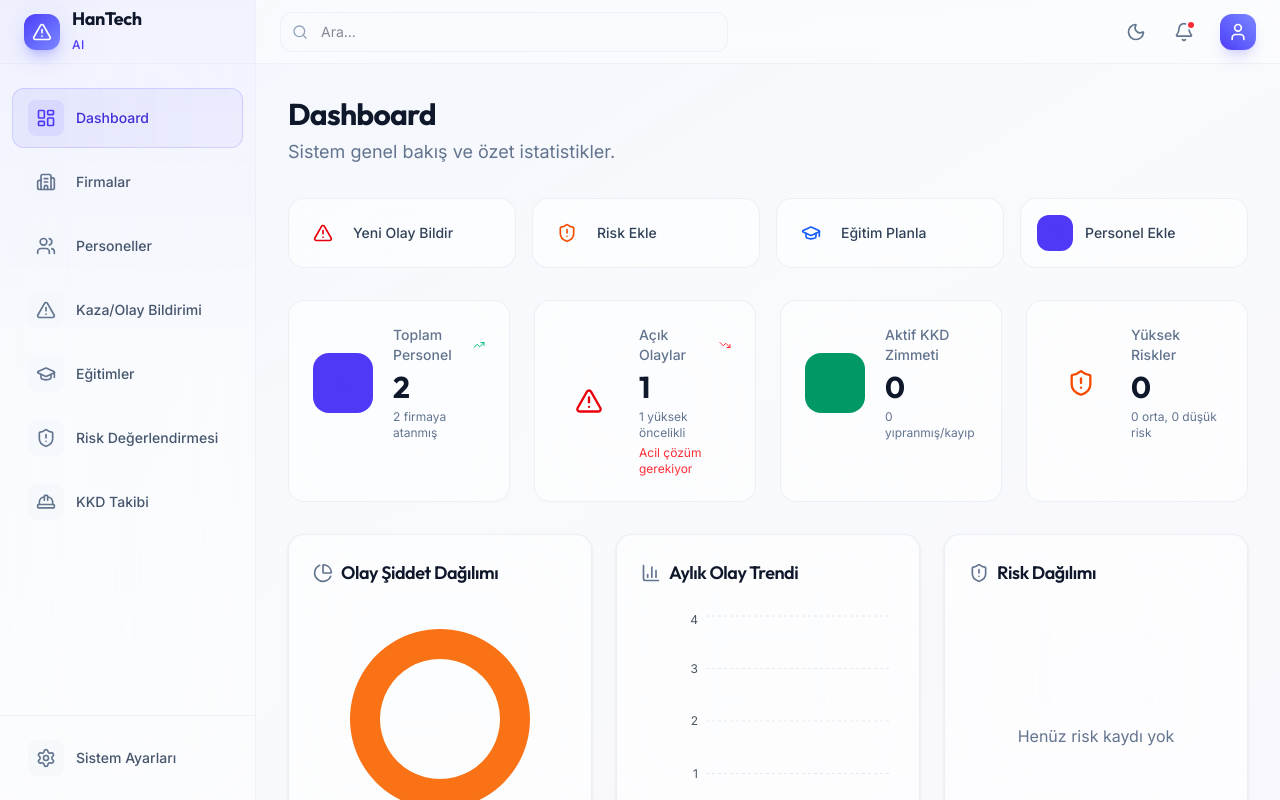
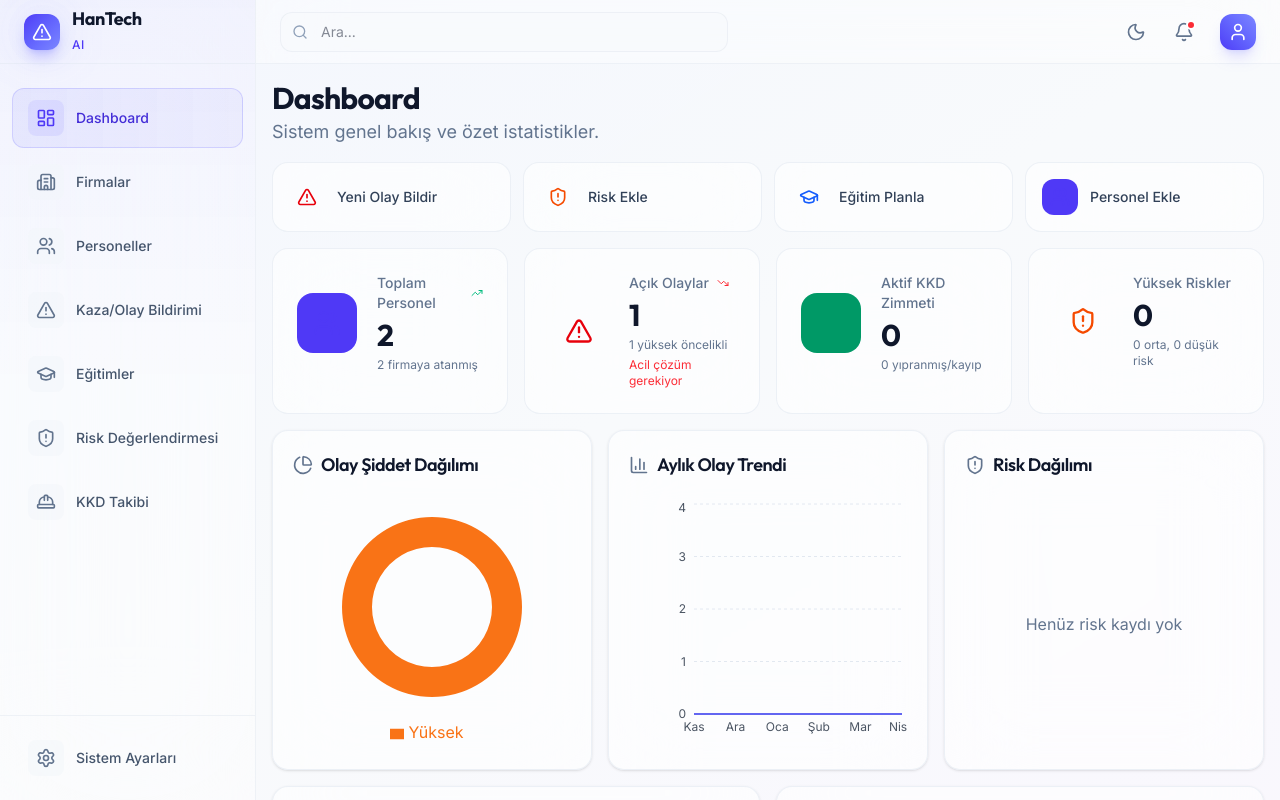
Before and after one commit to tunahanyilmazturk/denemeisg, a React (Vite) app: page / in a window 1280 px wide. Built offline with nearby package versions, Linux system fonts and the light colour scheme.

Commit message:
style: Tighten page layouts and reduce excessive spacing

```diff
--- a/src/components/layout/Layout.tsx
+++ b/src/components/layout/Layout.tsx
@@ -13,8 +13,8 @@ export const Layout = () => {
         <Sidebar />
         <div className="flex-1 flex flex-col overflow-hidden relative">
           <Header />
-          <main className="flex-1 overflow-y-auto p-6 lg:p-8 scroll-smooth">
-            <div className="mx-auto max-w-7xl">
+          <main className="flex-1 overflow-y-auto p-4 scroll-smooth">
+            <div className="mx-auto max-w-full">
               <Outlet />
             </div>
           </main>
--- a/src/pages/Companies.tsx
+++ b/src/pages/Companies.tsx
@@ -185,16 +185,14 @@ export const Companies = () => {
 
   return (
     <PageTransition>
-      <div className="space-y-6">
+      <div className="space-y-4">
         {/* Header */}
         <div className="flex flex-col sm:flex-row justify-between items-start sm:items-center gap-4">
           <div>
             <h1 className="text-3xl font-display font-bold tracking-tight text-slate-900 dark:text-white">
               Firmalar
             </h1>
-            <p className="text-slate-500 dark:text-slate-400 mt-1.5 text-lg">
-              Sistemde kayıtlı firmaları yönetin.
-            </p>
+            <p className="text-slate-500 dark:text-slate-400 mt-0.5 text-lg">Sistemde kayıtlı firmaları yönetin.</p>
           </div>
           <div className="flex items-center gap-3">
             <Button variant="secondary" onClick={handleExportExcel} className="gap-2">
--- a/src/pages/Dashboard.tsx
+++ b/src/pages/Dashboard.tsx
@@ -188,15 +188,15 @@ export const Dashboard = () => {
 
   return (
     <PageTransition>
-      <div className="space-y-8">
+      <div className="space-y-4">
         {/* Header */}
         <div>
           <h1 className="text-3xl font-display font-bold tracking-tight text-slate-900 dark:text-white">Dashboard</h1>
-          <p className="text-slate-500 dark:text-slate-400 mt-1.5 text-lg">Sistem genel bakış ve özet istatistikler.</p>
+          <p className="text-slate-500 dark:text-slate-400 mt-0.5 text-lg">Sistem genel bakış ve özet istatistikler.</p>
         </div>
 
         {/* Quick Actions */}
-        <div className="grid grid-cols-2 sm:grid-cols-4 gap-4">
+        <div className="grid grid-cols-2 sm:grid-cols-4 gap-3">
           {quickActions.map((action, idx) => (
             <motion.div
               key={action.label}
@@ -220,7 +220,7 @@ export const Dashboard = () => {
         </div>
 
         {/* Stats Grid */}
-        <div className="grid grid-cols-1 gap-6 sm:grid-cols-2 lg:grid-cols-4">
+        <div className="grid grid-cols-1 gap-4 sm:grid-cols-2 lg:grid-cols-4">
           {stats.map((stat, idx) => (
             <StatCard
               label={stat.label}
@@ -236,10 +236,10 @@ export const Dashboard = () => {
         </div>
 
         {/* Charts Row 1 */}
-        <div className="grid grid-cols-1 lg:grid-cols-3 gap-6">
+        <div className="grid grid-cols-1 lg:grid-cols-3 gap-4">
           {/* Incident Severity Distribution */}
-          <div className="bg-white/60 dark:bg-[#09090b]/60 backdrop-blur-2xl rounded-2xl shadow-sm border border-slate-200/60 dark:border-slate-800/60 p-6 hover:shadow-md transition-all duration-300">
-            <div className="flex items-center gap-2 mb-6">
+          <div className="bg-white/60 dark:bg-[#09090b]/60 backdrop-blur-2xl rounded-2xl shadow-sm border border-slate-200/60 dark:border-slate-800/60 p-5 hover:shadow-md transition-all duration-300">
+            <div className="flex items-center gap-2 mb-5">
               <PieChartIcon className="h-5 w-5 text-slate-500" />
               <h2 className="text-lg font-display font-semibold text-slate-900 dark:text-white">Olay Şiddet Dağılımı</h2>
             </div>
@@ -281,8 +281,8 @@ export const Dashboard = () => {
           </div>
 
           {/* Incident Trends */}
-          <div className="bg-white/60 dark:bg-[#09090b]/60 backdrop-blur-2xl rounded-2xl shadow-sm border border-slate-200/60 dark:border-slate-800/60 p-6 hover:shadow-md transition-all duration-300">
-            <div className="flex items-center gap-2 mb-6">
+          <div className="bg-white/60 dark:bg-[#09090b]/60 backdrop-blur-2xl rounded-2xl shadow-sm border border-slate-200/60 dark:border-slate-800/60 p-5 hover:shadow-md transition-all duration-300">
+            <div className="flex items-center gap-2 mb-5">
               <BarChart3 className="h-5 w-5 text-slate-500" />
               <h2 className="text-lg font-display font-semibold text-slate-900 dark:text-white">Aylık Olay Trendi</h2>
             </div>
@@ -312,8 +312,8 @@ export const Dashboard = () => {
           </div>
 
           {/* Risk Distribution */}
-          <div className="bg-white/60 dark:bg-[#09090b]/60 backdrop-blur-2xl rounded-2xl shadow-sm border border-slate-200/60 dark:border-slate-800/60 p-6 hover:shadow-md transition-all duration-300">
-            <div className="flex items-center gap-2 mb-6">
+          <div className="bg-white/60 dark:bg-[#09090b]/60 backdrop-blur-2xl rounded-2xl shadow-sm border border-slate-200/60 dark:border-slate-800/60 p-5 hover:shadow-md transition-all duration-300">
+            <div className="flex items-center gap-2 mb-5">
               <ShieldAlert className="h-5 w-5 text-slate-500" />
               <h2 className="text-lg font-display font-semibold text-slate-900 dark:text-white">Risk Dağılımı</h2>
             </div>
@@ -356,10 +356,10 @@ export const Dashboard = () => {
         </div>
 
         {/* Charts Row 2 & Lists */}
-        <div className="grid grid-cols-1 lg:grid-cols-2 gap-6">
+        <div className="grid grid-cols-1 lg:grid-cols-2 gap-4">
           {/* Incident Status */}
-          <div className="bg-white/60 dark:bg-[#09090b]/60 backdrop-blur-2xl rounded-2xl shadow-sm border border-slate-200/60 dark:border-slate-800/60 p-6 hover:shadow-md transition-all duration-300">
-            <div className="flex items-center gap-2 mb-6">
+          <div className="bg-white/60 dark:bg-[#09090b]/60 backdrop-blur-2xl rounded-2xl shadow-sm border border-slate-200/60 dark:border-slate-800/60 p-5 hover:shadow-md transition-all duration-300">
+            <div className="flex items-center gap-2 mb-5">
               <ListTodo className="h-5 w-5 text-slate-500" />
               <h2 className="text-lg font-display font-semibold text-slate-900 dark:text-white">Olay Durumları</h2>
             </div>
@@ -384,8 +384,8 @@ export const Dashboard = () => {
           </div>
 
           {/* Training Completion */}
-          <div className="bg-white/60 dark:bg-[#09090b]/60 backdrop-blur-2xl rounded-2xl shadow-sm border border-slate-200/60 dark:border-slate-800/60 p-6 hover:shadow-md transition-all duration-300">
-            <div className="flex items-center gap-2 mb-6">
+          <div className="bg-white/60 dark:bg-[#09090b]/60 backdrop-blur-2xl rounded-2xl shadow-sm border border-slate-200/60 dark:border-slate-800/60 p-5 hover:shadow-md transition-all duration-300">
+            <div className="flex items-center gap-2 mb-5">
               <GraduationCap className="h-5 w-5 text-slate-500" />
               <h2 className="text-lg font-display font-semibold text-slate-900 dark:text-white">Eğitim Durumları</h2>
             </div>
@@ -427,10 +427,10 @@ export const Dashboard = () => {
         </div>
 
         {/* Lists Row */}
-        <div className="grid grid-cols-1 lg:grid-cols-2 gap-6">
+        <div className="grid grid-cols-1 lg:grid-cols-2 gap-4">
           {/* Upcoming Trainings */}
-          <div className="bg-white/60 dark:bg-[#09090b]/60 backdrop-blur-2xl rounded-2xl shadow-sm border border-slate-200/60 dark:border-slate-800/60 p-6 hover:shadow-md transition-all duration-300">
-            <div className="flex items-center justify-between mb-6">
+          <div className="bg-white/60 dark:bg-[#09090b]/60 backdrop-blur-2xl rounded-2xl shadow-sm border border-slate-200/60 dark:border-slate-800/60 p-5 hover:shadow-md transition-all duration-300">
+            <div className="flex items-center justify-between mb-5">
               <div className="flex items-center gap-2">
                 <Calendar className="h-5 w-5 text-slate-500" />
                 <h2 className="text-lg font-display font-semibold text-slate-900 dark:text-white">Yaklaşan Eğitimler</h2>
--- a/src/pages/Incidents.tsx
+++ b/src/pages/Incidents.tsx
@@ -207,16 +207,14 @@ export const Incidents = () => {
 
   return (
     <PageTransition>
-      <div className="space-y-6">
+      <div className="space-y-4">
         {/* Header */}
         <div className="flex flex-col sm:flex-row justify-between items-start sm:items-center gap-4">
           <div>
             <h1 className="text-3xl font-display font-bold tracking-tight text-slate-900 dark:text-white">
               Kaza ve Olay Bildirimleri
             </h1>
-            <p className="text-slate-500 dark:text-slate-400 mt-1.5 text-lg">
-              İş kazaları ve ramak kala olaylarını takip edin.
-            </p>
+            <p className="text-slate-500 dark:text-slate-400 mt-0.5 text-lg">İş kazaları ve ramak kala olaylarını takip edin.</p>
           </div>
           <div className="flex items-center gap-3">
             <Button variant="secondary" onClick={handleExportExcel} className="gap-2">
--- a/src/pages/PPE.tsx
+++ b/src/pages/PPE.tsx
@@ -215,12 +215,12 @@ export const PPEPage = () => {
 
   return (
     <PageTransition>
-      <div className="space-y-6">
+      <div className="space-y-4">
         {/* Header */}
         <div className="flex flex-col sm:flex-row justify-between items-start sm:items-center gap-4">
           <div>
             <h1 className="text-3xl font-display font-bold tracking-tight text-slate-900 dark:text-white">KKD Takibi</h1>
-            <p className="text-slate-500 dark:text-slate-400 mt-1.5 text-lg">Kişisel Koruyucu Donanım zimmet ve durum takibi.</p>
+            <p className="text-slate-500 dark:text-slate-400 mt-0.5 text-lg">Kişisel Koruyucu Donanım zimmet ve durum takibi.</p>
           </div>
           <div className="flex items-center gap-3">
             <Button variant="secondary" onClick={handleExportExcel} className="gap-2">
--- a/src/pages/Personnel.tsx
+++ b/src/pages/Personnel.tsx
@@ -189,16 +189,14 @@ export const PersonnelPage = () => {
 
   return (
     <PageTransition>
-      <div className="space-y-6">
+      <div className="space-y-4">
         {/* Header */}
         <div className="flex flex-col sm:flex-row justify-between items-start sm:items-center gap-4">
           <div>
             <h1 className="text-3xl font-display font-bold tracking-tight text-slate-900 dark:text-white">
               Personeller
             </h1>
-            <p className="text-slate-500 dark:text-slate-400 mt-1.5 text-lg">
-              Kendi çalışanlarımızı ve firma atamalarını yönetin.
-            </p>
+            <p className="text-slate-500 dark:text-slate-400 mt-0.5 text-lg">Sistemdeki personeli yönetin.</p>
           </div>
           <div className="flex items-center gap-3">
             <Button variant="secondary" onClick={handleExportExcel} className="gap-2">
--- a/src/pages/Risks.tsx
+++ b/src/pages/Risks.tsx
@@ -248,14 +248,14 @@ export const RisksPage = () => {
 
   return (
     <PageTransition>
-      <div className="space-y-6">
+      <div className="space-y-4">
         {/* Header */}
         <div className="flex flex-col sm:flex-row justify-between items-start sm:items-center gap-4">
           <div>
             <h1 className="text-3xl font-display font-bold tracking-tight text-slate-900 dark:text-white">
               Risk Değerlendirmesi
             </h1>
-            <p className="text-slate-500 dark:text-slate-400 mt-1.5 text-lg">
+            <p className="text-slate-500 dark:text-slate-400 mt-0.5 text-lg">
               Tehlike ve riskleri belirleyin, skorlayın ve tedbirleri takip edin.
             </p>
           </div>
--- a/src/pages/Settings.tsx
+++ b/src/pages/Settings.tsx
@@ -117,11 +117,11 @@ export const Settings = () => {
 
   return (
     <PageTransition>
-      <div className="space-y-6 max-w-6xl mx-auto">
+      <div className="space-y-4 max-w-full mx-0">
         {/* Header */}
         <div>
           <h1 className="text-3xl font-display font-bold tracking-tight text-slate-900 dark:text-white">Sistem Ayarları</h1>
-          <p className="text-slate-500 dark:text-slate-400 mt-1.5 text-lg">Uygulama tercihlerinizi ve sistem yapılandırmasını yönetin.</p>
+          <p className="text-slate-500 dark:text-slate-400 mt-0.5 text-lg">Uygulama tercihlerinizi ve sistem yapılandırmasını yönetin.</p>
         </div>
 
         <div className="bg-white/60 dark:bg-[#09090b]/60 backdrop-blur-2xl rounded-2xl shadow-sm border border-slate-200/60 dark:border-slate-800/60 overflow-hidden">
--- a/src/pages/Trainings.tsx
+++ b/src/pages/Trainings.tsx
@@ -222,12 +222,12 @@ export const Trainings = () => {
 
   return (
     <PageTransition>
-      <div className="space-y-6">
+      <div className="space-y-4">
         {/* Header */}
         <div className="flex flex-col sm:flex-row justify-between items-start sm:items-center gap-4">
           <div>
             <h1 className="text-3xl font-display font-bold tracking-tight text-slate-900 dark:text-white">Eğitimler</h1>
-            <p className="text-slate-500 dark:text-slate-400 mt-1.5 text-lg">İSG eğitimlerini ve katılımcıları takip edin.</p>
+            <p className="text-slate-500 dark:text-slate-400 mt-0.5 text-lg">İSG eğitimlerini ve katılımcıları takip edin.</p>
           </div>
           <div className="flex items-center gap-3">
             <Button variant="secondary" onClick={handleExportExcel} className="gap-2">
--- a/src/store/useStore.ts
+++ b/src/store/useStore.ts
@@ -49,6 +49,7 @@ interface AppState {
   updateNotificationSettings: (settings: Partial<NotificationSettings>) => void;
   updateUserProfile: (profile: Partial<UserProfile>) => void;
   // ...existing actions
+  addCompany: (company: Company) => void;
   updateCompany: (company: Company) => void;
   deleteCompany: (id: string) => void;
   addPersonnel: (person: Personnel) => void;
```
